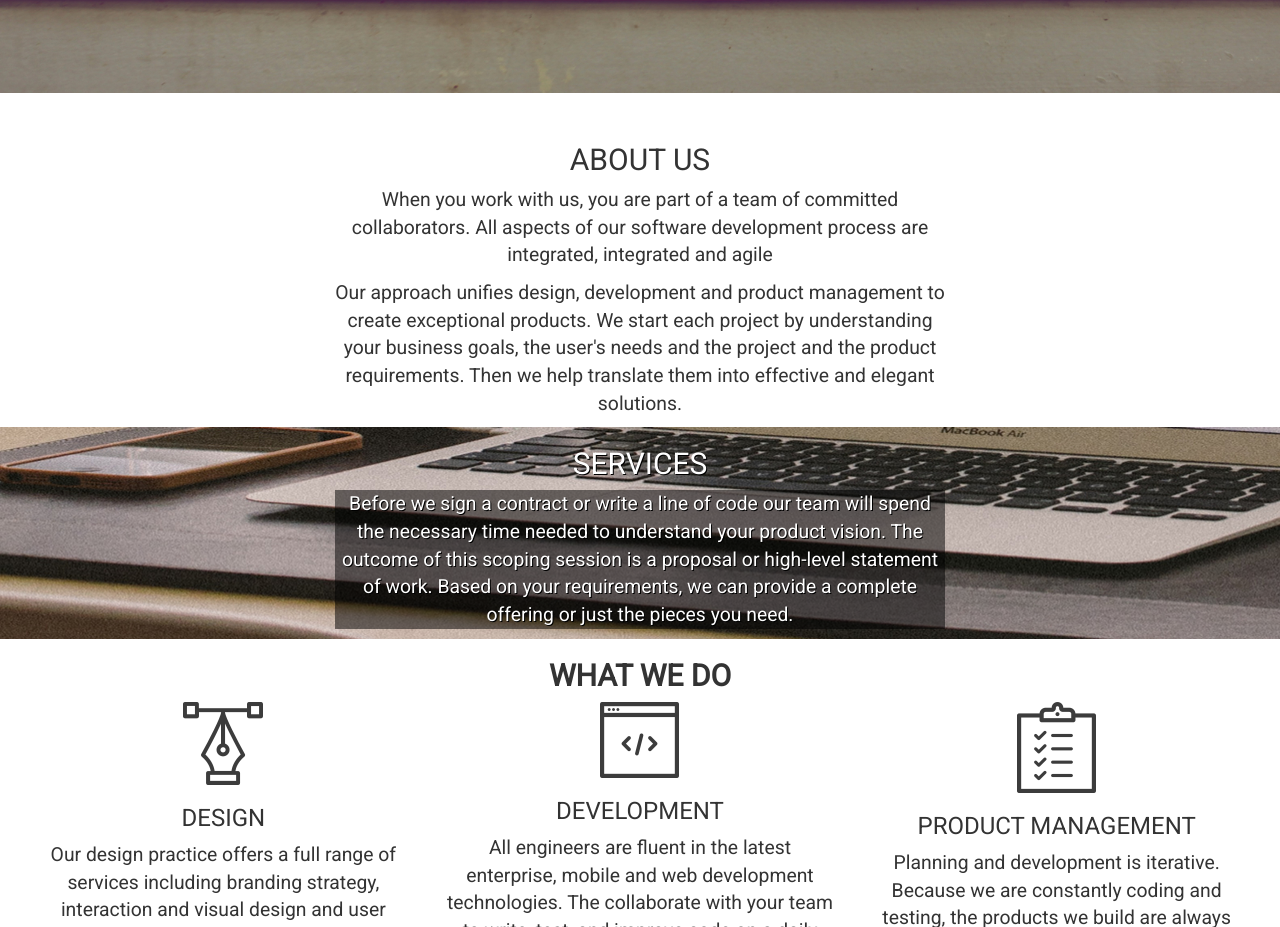
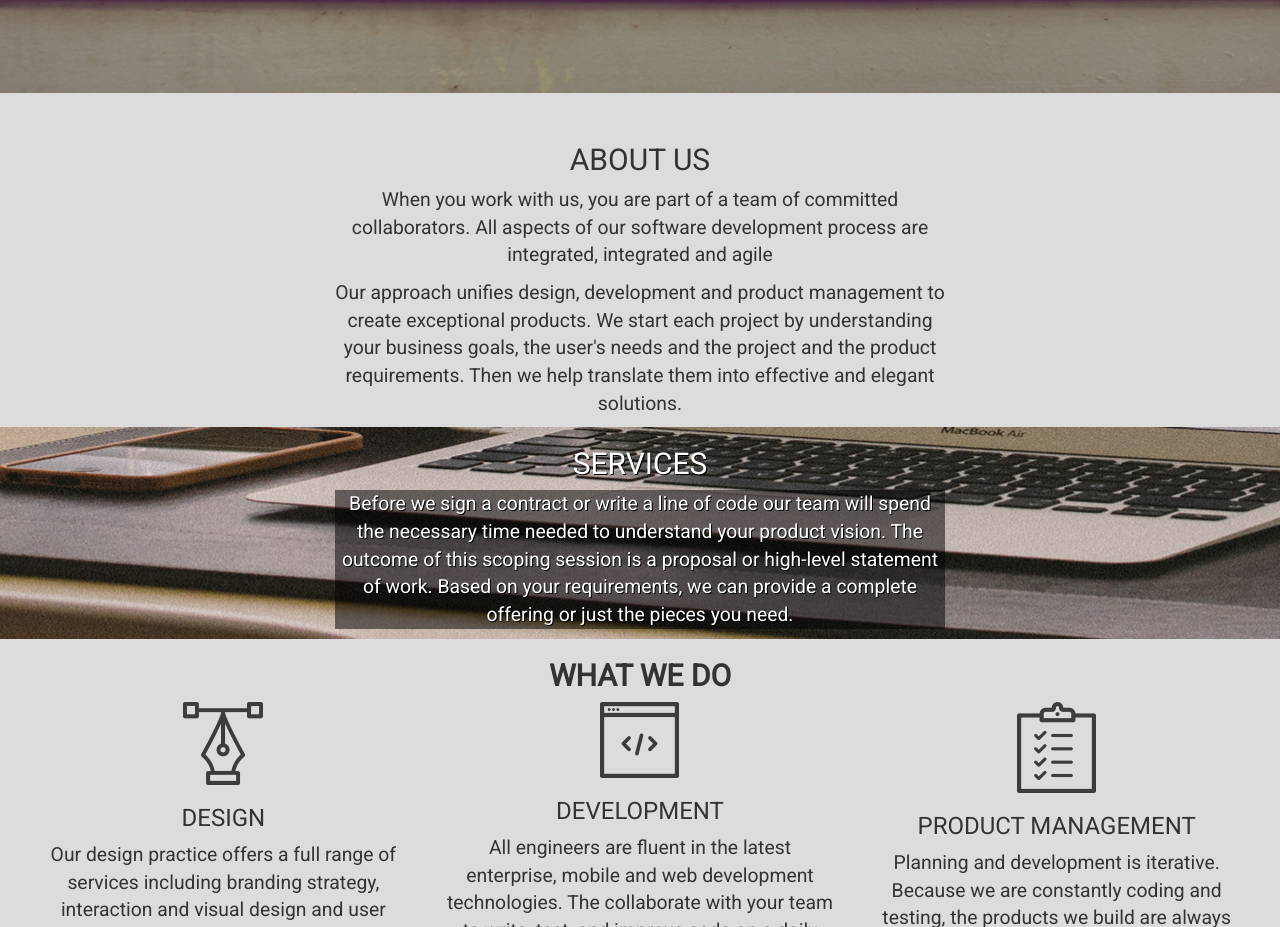
Before and after one commit to liciolentimo/moringacore2, a plain HTML site: page index.html in a window 1280 px wide. Shown: the part 707-1634 px from the top of the page. Drawn offline with nearby package versions, Linux system fonts and the light colour scheme.

Commit message:
Added background color

```diff
--- a/css/style.css
+++ b/css/style.css
@@ -3,6 +3,7 @@ html, body {
     font-family: 'Roboto', sans-serif;
     font-weight: 300;
     font-size: 1.1em;
+    background-color: #DCDCDC;
 }
 
 .jumbotron {
@@ -16,6 +17,9 @@ html, body {
 
 .container {
     width: 100%;
+}
+#about {
+    background-color: #DCDCDC;
 }
 #services {
     background: url("../assets/backgrounds/s_image.jpg") no-repeat;
```
